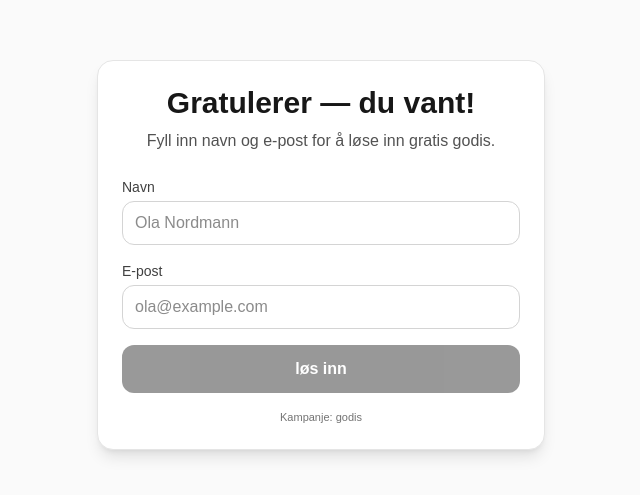
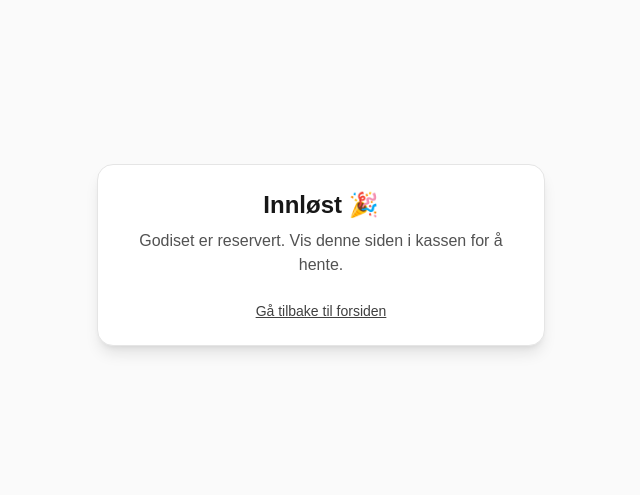
Before and after one commit to DennisBrenna/Thon-sikkerhet-test, a Next.js app: page / in a window 1280 px wide. Shown: the part 145-640 px from the top of the page, without its empty margins (319-959 px from the left). Built offline with nearby package versions, Linux system fonts and the light colour scheme.

Commit message:
Update RedeemFlow.tsx
test

```diff
--- a/src/components/RedeemFlow.tsx
+++ b/src/components/RedeemFlow.tsx
@@ -12,7 +12,7 @@ export default function RedeemFlow({ campaign = "godis" }: Props) {
   const [name, setName] = useState("");
   const [email, setEmail] = useState("");
   const [showSim, setShowSim] = useState(false);
-  const [redeemed, setRedeemed] = useState(false);
+  const [redeemed, setRedeemed] = useState(true);
   const [submitting, setSubmitting] = useState(false);
 
   const emailValid = useMemo(
```
